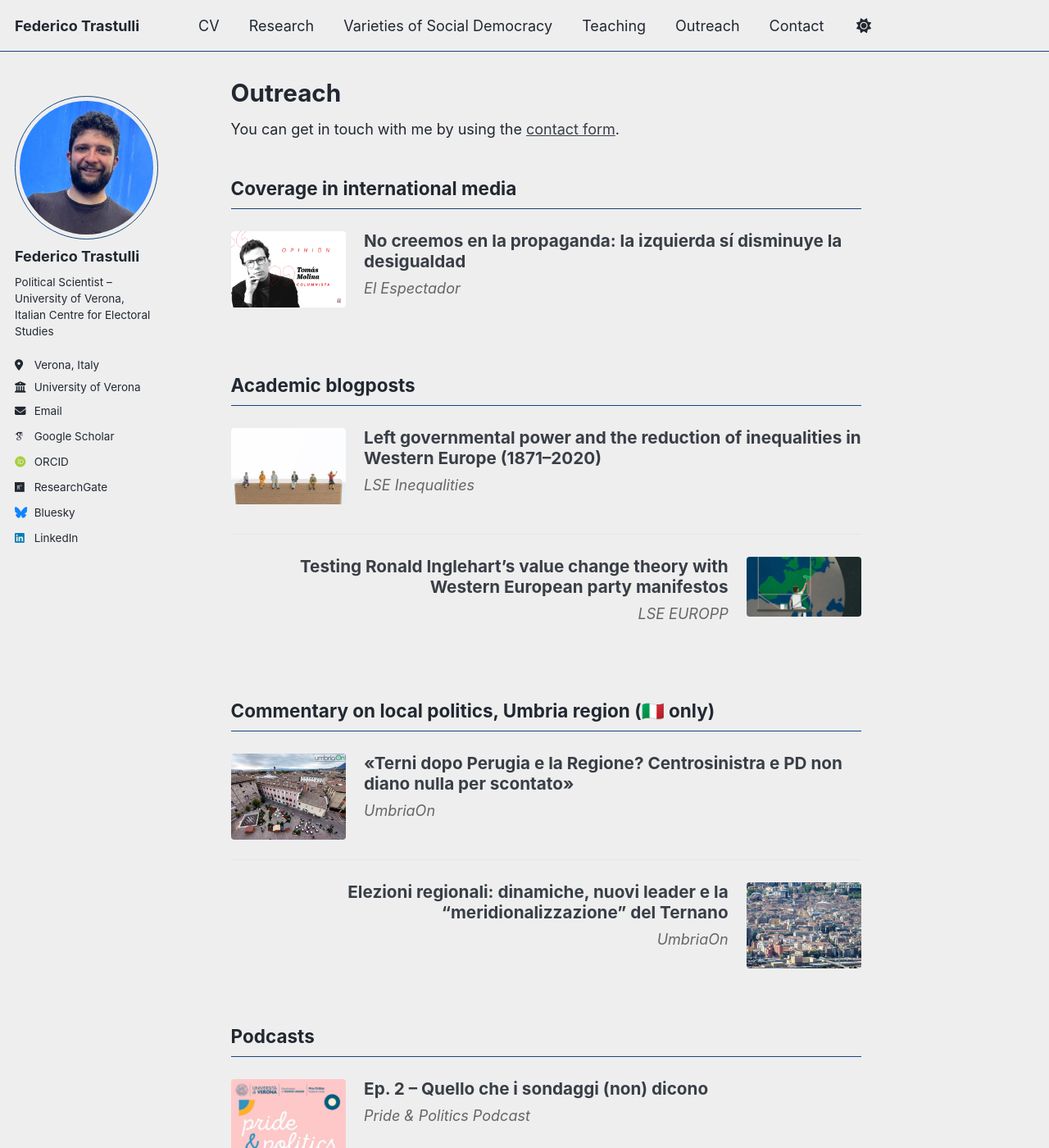
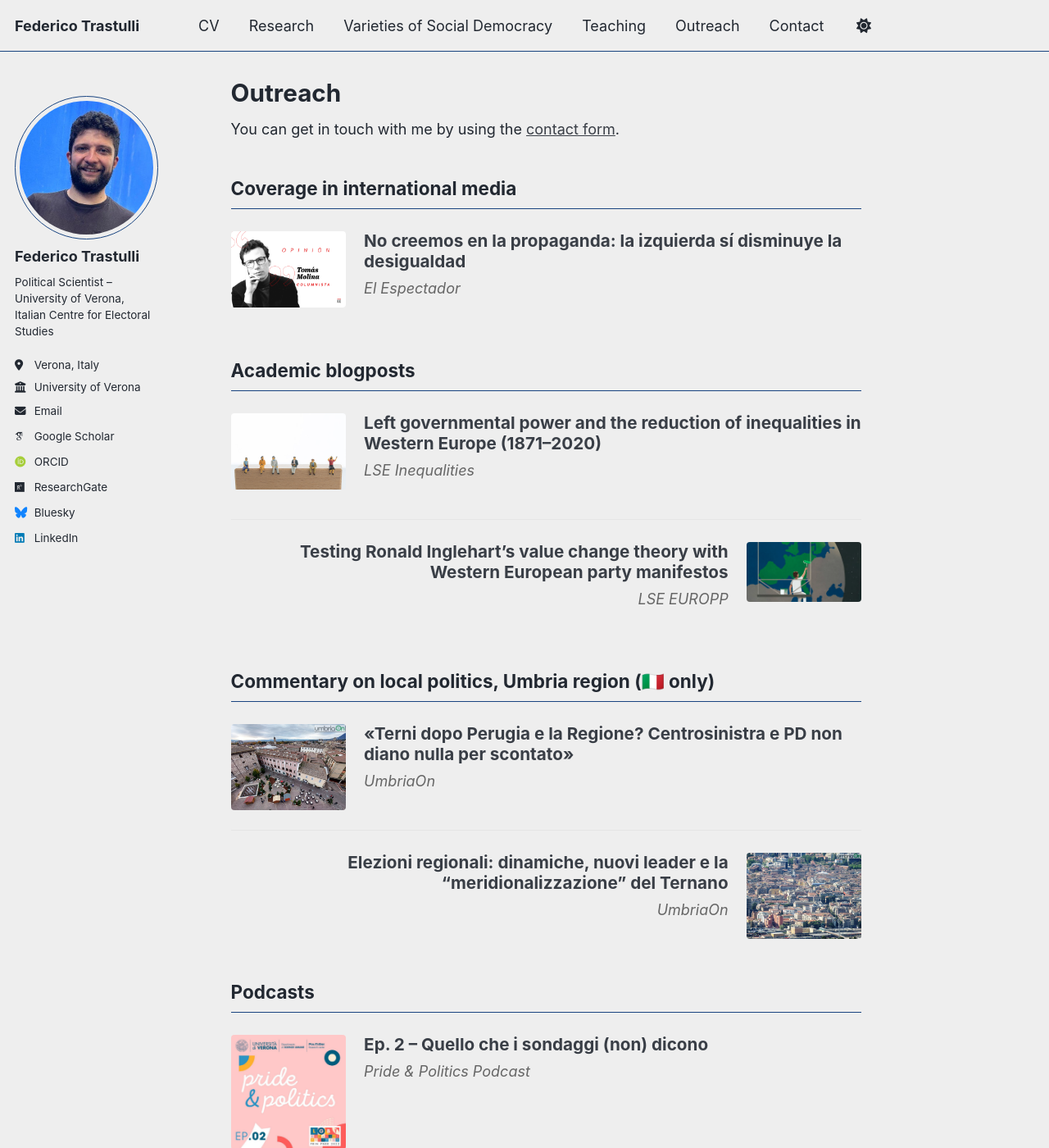
Before and after one commit to federicotrastulli/federicotrastulli.github.io, a Jekyll site: the page built from _pages/outreach.html, in a window 1280 px wide and 1400 px high. Shown: the whole window at 82% size. Built offline with Jekyll 4.4.1, drawn with Linux system fonts in a browser that asks for light colours; some web fonts are replaced; a script bundle is joined from its source files by our own code; library files that are not in the unit come from our copies.

Commit message:
Update main.scss

```diff
--- a/assets/css/main.scss
+++ b/assets/css/main.scss
@@ -183,5 +183,5 @@
 
 /* Optional spacing before next section */
 .article-card:has(+ h2) + h2 {
-  margin-top: 2.5rem;
+  margin-top: 1.5rem;
 }
```
